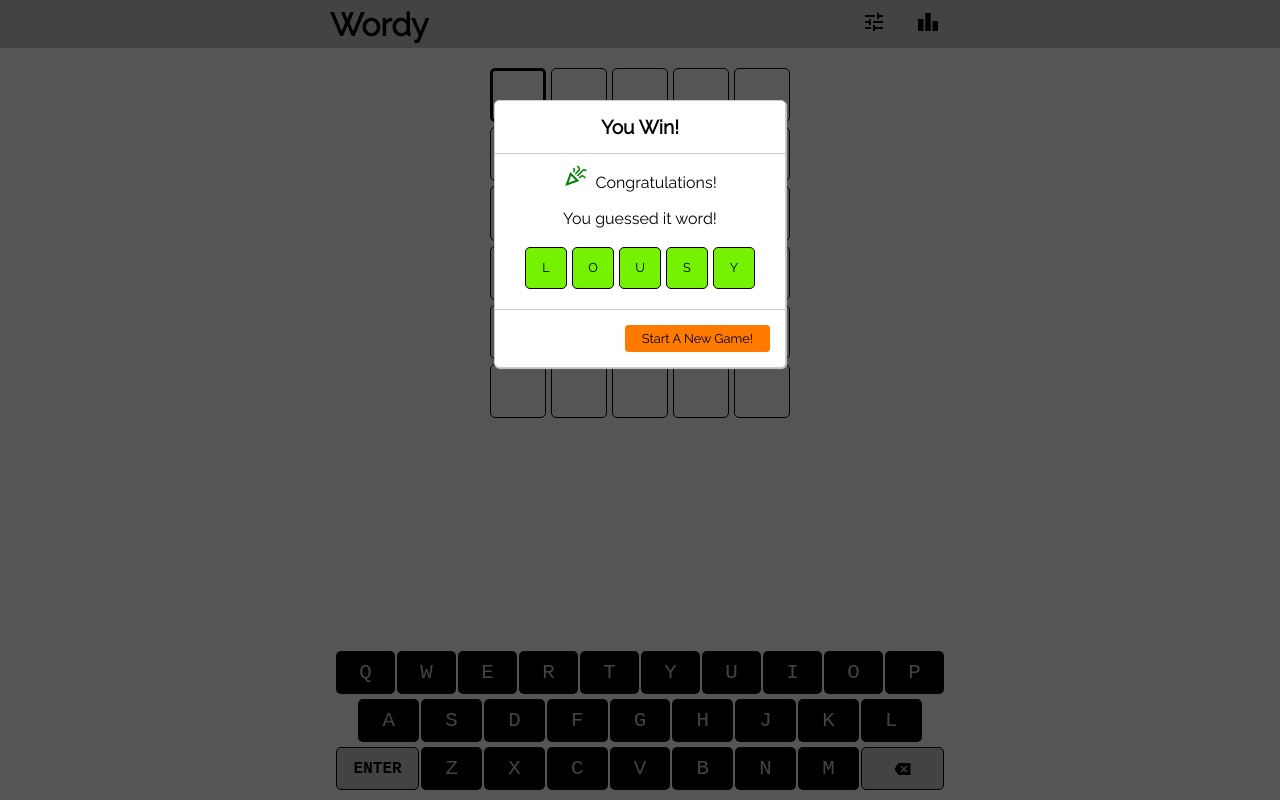
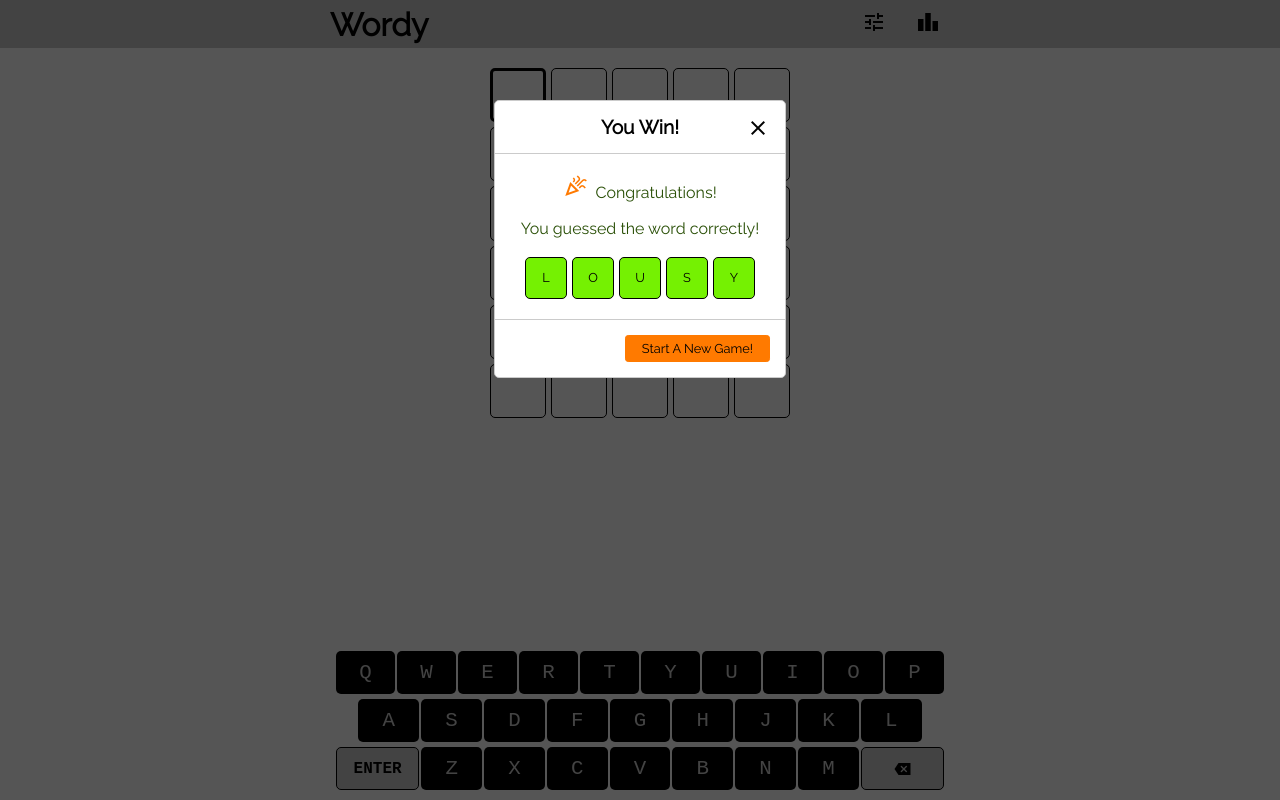
Before and after one commit to bAmrish/Wordy, a React (Create React App) app: page /game in a window 1280 px wide. Built offline with nearby package versions, Linux system fonts and the light colour scheme.

Commit message:
[WIP] Added close button to dialog

```diff
--- a/src/ui/dialog/Dialog.module.css
+++ b/src/ui/dialog/Dialog.module.css
@@ -19,7 +19,6 @@
     background-color: var(--secondary-background);
     color: var(--secondary-text);
     border: 1px solid var(--primary-background);
-    box-shadow: 1px 1px 1px var(--primary-background);
     border-radius: 5px;
     padding: 20px;
     min-width: 250px;
@@ -29,6 +28,13 @@
     display: flex;
     flex-direction: column;
     gap: 20px;
+}
+.close {
+    position: absolute;
+    right: 15px;
+    top: 15px;
+    cursor: pointer;
+    user-select: none;
 }
 
 .dialog-title {
@@ -66,7 +72,7 @@
 }
 
 .success-message-container {
-    color: var(--secondary-text);
+    color: var(--success-dialog-text);
     display: flex;
     flex-direction: column;
     justify-content: center;
@@ -75,9 +81,9 @@
 }
 
 .message-row .icon {
-    display: inline-flex;
-    color: green;
-    margin-top: -10px;
+    display: inline-block;
+    margin-bottom: -30px;
+    color: var(--tertiary-background);
 }
 
 .success-message-container .message-row {
--- a/src/ui/dialog/Dialog.tsx
+++ b/src/ui/dialog/Dialog.tsx
@@ -20,7 +20,9 @@ const SuccessMessage = () => {
           </span>
           &nbsp; Congratulations!
         </div>
-        <div className={classes['message-row']}>You guessed it word!</div>
+        <div className={classes['message-row']}>
+          You guessed the word correctly!
+        </div>
         <div className={classes.answer}>{answer}</div>
       </div>
     );
@@ -29,8 +31,11 @@ const SuccessMessage = () => {
 };
 
 const Dialog = () => {
-  const show = true;
   const [animate, setAnimate] = useState(false);
+  const [show, setShow] = useState(true);
+  const onClose = () => {
+    setShow(false);
+  };
   useEffect(() => {
     setTimeout(() => {
       setAnimate(true);
@@ -46,6 +51,11 @@ const Dialog = () => {
         classNames={{ enter: classes['animation-enter'] }}
       >
         <div className={classes.dialog}>
+          <div className={classes.close} onClick={onClose}>
+            <span className={'material-icons-sharp ' + classes.icon}>
+              clear
+            </span>
+          </div>
           <div className={classes['dialog-title']}>You Win!</div>
           <div className={classes['dialog-content']}>
             <SuccessMessage />
--- a/src/variables.css
+++ b/src/variables.css
@@ -89,6 +89,9 @@
   --message-error-background: transparent;
   --message-error-text: var(--error-background);
   --message-error-border: var(--error-background);
+
+  /*  Success Dialog */
+  --success-dialog-text: var(--success-background);
 }
 
 
@@ -107,6 +110,9 @@
   /* Overrides */
   --message-success-text: #60bc04;
   --message-success-border: #60bc04;
+
+  /*  Success Dialog */
+  --success-dialog-text: #294f06;
 }
 
 .dark {
```
